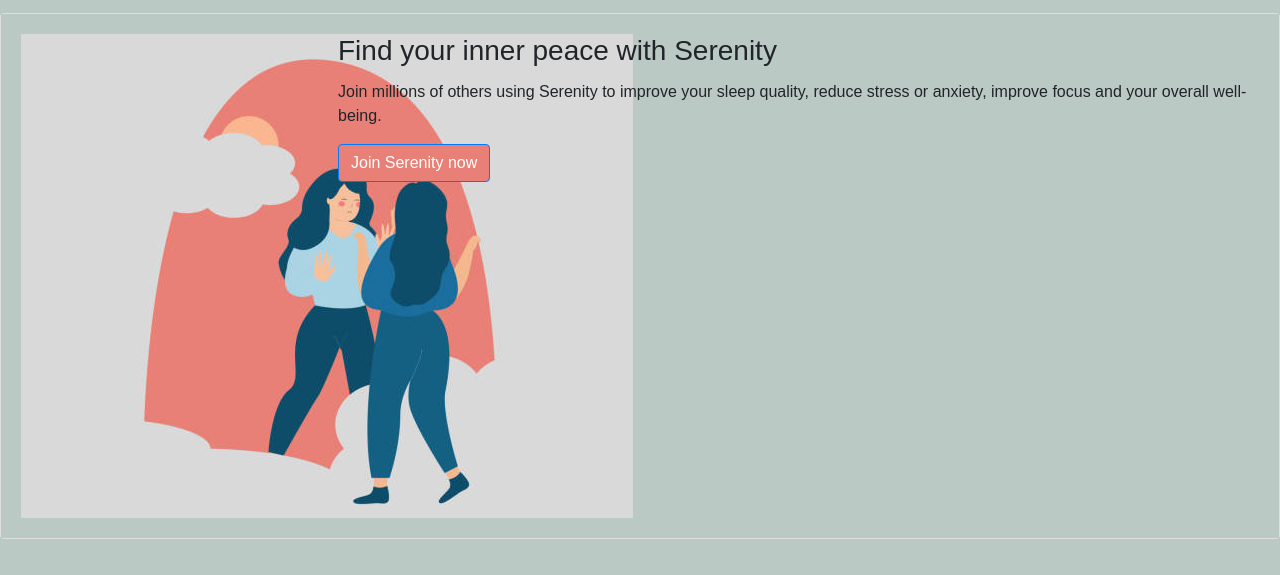
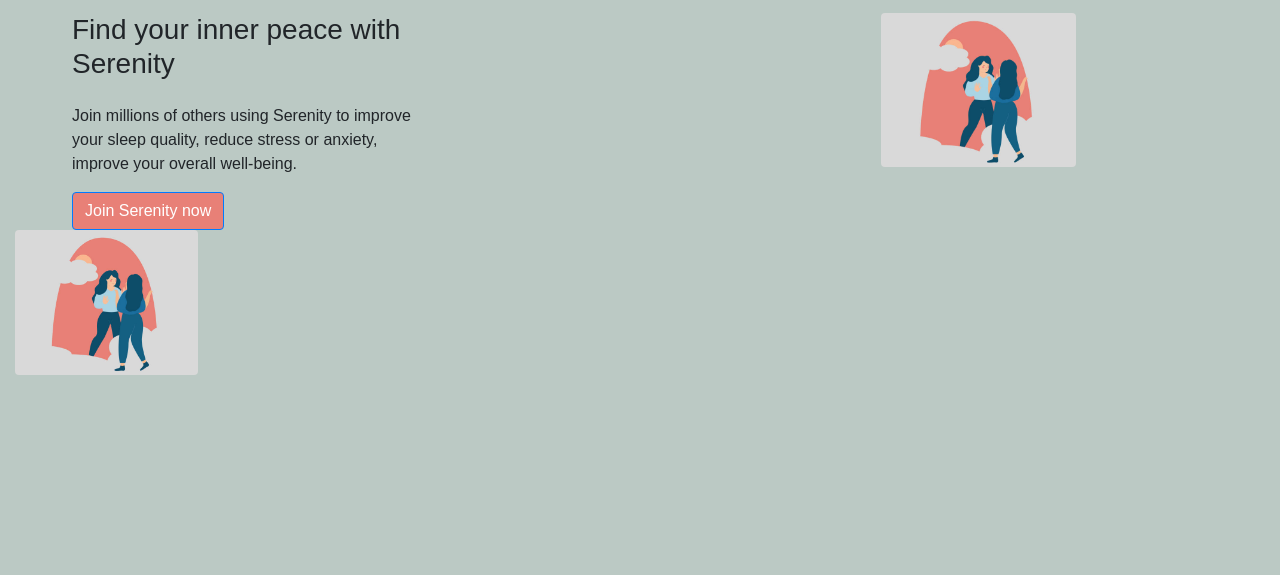
Before and after one commit to BaileyM96/Serenity, a plain HTML site: page index.html in a window 1280 px wide. Shown: the part 139-714 px from the top of the page. Drawn offline with nearby package versions, Linux system fonts and the light colour scheme; a web font is replaced by a local one.

Commit message:
Added a grid system to the webpage.

```diff
--- a/assets/style.css
+++ b/assets/style.css
@@ -2,6 +2,7 @@
     padding: 0px;
     margin: 0px;
 }
+
 
 .mainBody {
     background-color: #BBC9C4;
@@ -26,6 +27,11 @@ h1 {
     color: black;
 }
 
+.card img {
+    width: 8rem;
+
+}
+
 .card-body {
     background-color: #BBC9C4;
 }
--- a/index.html
+++ b/index.html
@@ -27,10 +27,38 @@ font-style: normal;">
         </div>
       </nav>
 
-      <div class="card">
+      <div class="container-fluid">
+        <div class="row">
+          <div class="col-sm-4 pl-5 ml-4">
+            <h3 class="pb-3">Find your inner peace with Serenity</h3>
+            <p class="">Join millions of others using Serenity to improve your sleep quality, reduce stress or anxiety, improve your overall well-being.</p>
+            <button type="button" class="btn btn-primary" style="background-color: #E88077;">Join Serenity now</button>
+          </div>
+          <div class="col-sm-4">
+          </div>
+          <div class="col-sm-2 pl-1">
+            <img src="./photos/main photo.jpg" class="img-fluid rounded" alt="">
+          </div>
+        </div>
+      </div>
+
+      <section>
+        <div class="container-fluid">
+          <div class="row">
+            <div class="col-sm-2">
+              <img class="img-fluid rounded" src="./photos/main photo.jpg" alt="">
+            </div>
+          </div>
+      </div>
+    </section>
+
+
+
+
+      <!-- <div class="card">
         <div class="card-body">
           <div class="row">
-            <div class="col-md-3">
+            <div class="col-md-4 w-25">
               <img src="./photos/main photo.jpg" alt="main photo">
             </div>
             <div class="col-md-9">
@@ -42,7 +70,7 @@ font-style: normal;">
             </div>
           </div>
         </div>
-      </div>
+      </div> -->
 
 </body>
 </html>
```
